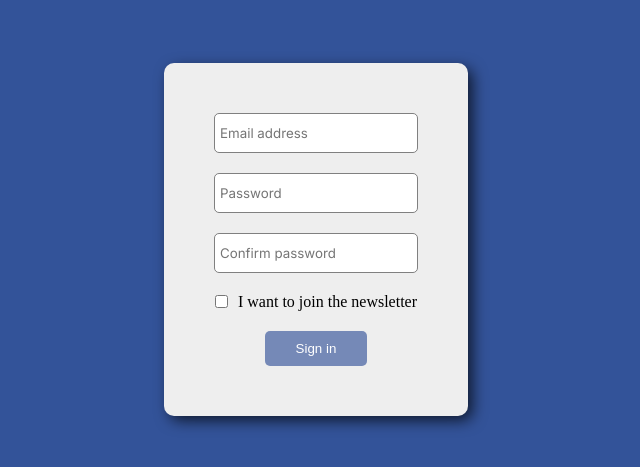
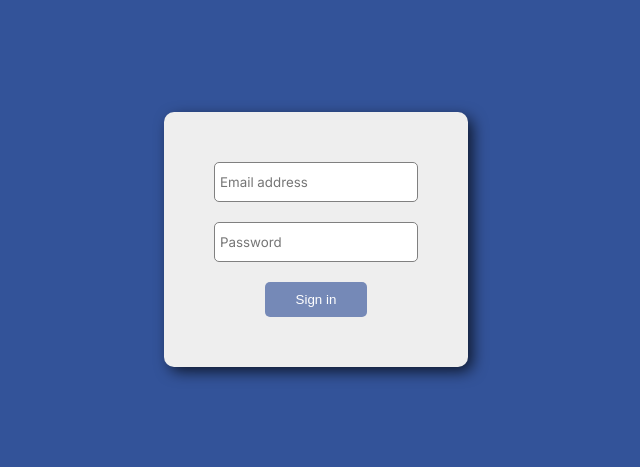
Before and after one commit to will-s-205/login, a React (Create React App) app: page /api/signin in a window 1280 px wide. Shown: the part 161-628 px from the top of the page, without its empty margins (324-964 px from the left). Built offline with nearby package versions, Linux system fonts and the light colour scheme.

Commit message:
creds validation point

```diff
--- a/src/components/SignIn.tsx
+++ b/src/components/SignIn.tsx
@@ -34,20 +34,13 @@ export default function SignIn() {
       return
     }
     else if (formData.password === '') {
-      console.log("Please enter new password")
+      console.log("Please enter your password")
       return
     }
-    else if (formData.password !== formData.passwordConfirm) {
-      console.log("Passwords do not match")
-      return
-    }
-    else
-      if (formData.joinedNewsletter)
-        console.log("Thanks for signing up for our newsletter!")
-    console.log("Wait... signing up")
+    console.log("Wait... checking creds")
 
-    const url2: string = 'http://localhost:4000/api/signup'
-    const url: string = 'https://server.rigo205.repl.co/api/signup'
+    const url2: string = 'http://localhost:4000/api/signin'
+    const url: string = 'https://server.rigo205.repl.co/api/signin'
     const response = await fetch(url, {
       method: 'POST',
       headers: {
@@ -56,7 +49,6 @@ export default function SignIn() {
       body: JSON.stringify({
         email: formData.email,
         password: formData.password,
-        newsletter: formData.joinedNewsletter
       })
     })
     const data = await response.json()
@@ -65,7 +57,7 @@ export default function SignIn() {
 
   return (
     <div className="form-container">
-      <form className="form" onSubmit={mongoSignup} action="/api/signup" method="POST">
+      <form className="form" onSubmit={mongoSignup} action="/api/signin" method="POST">
         <input
           type='email'
           placeholder="Email address"
@@ -82,24 +74,6 @@ export default function SignIn() {
           onChange={handleChange}
           value={formData.password}
         />
-        <input
-          type="password"
-          placeholder="Confirm password"
-          className="form--input"
-          name="passwordConfirm"
-          onChange={handleChange}
-          value={formData.passwordConfirm}
-        />
-        <div className="form--marketing">
-          <input
-            id='email-okay'
-            type="checkbox"
-            name="joinedNewsletter"
-            onChange={handleChange}
-            checked={formData.joinedNewsletter}
-          />
-          <label htmlFor="okayToEmail">I want to join the newsletter</label>
-        </div>
         <button
           className="form--submit"
         >
```
